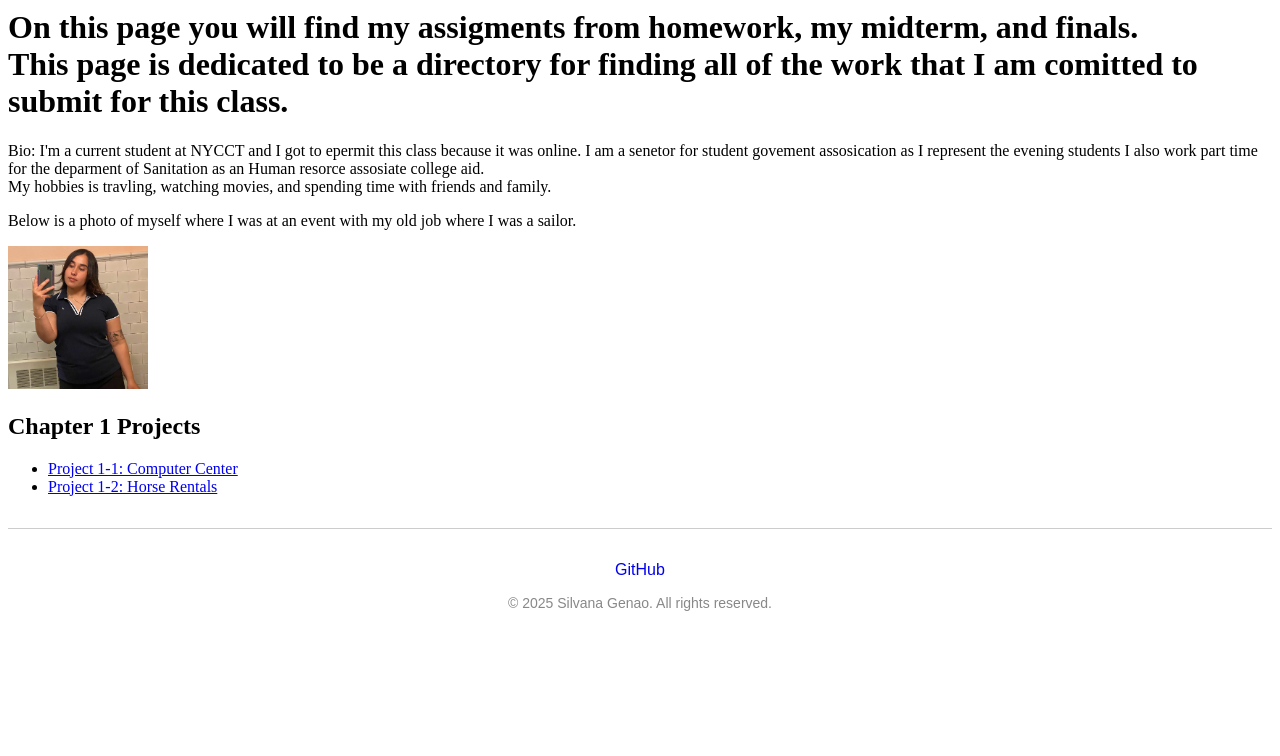
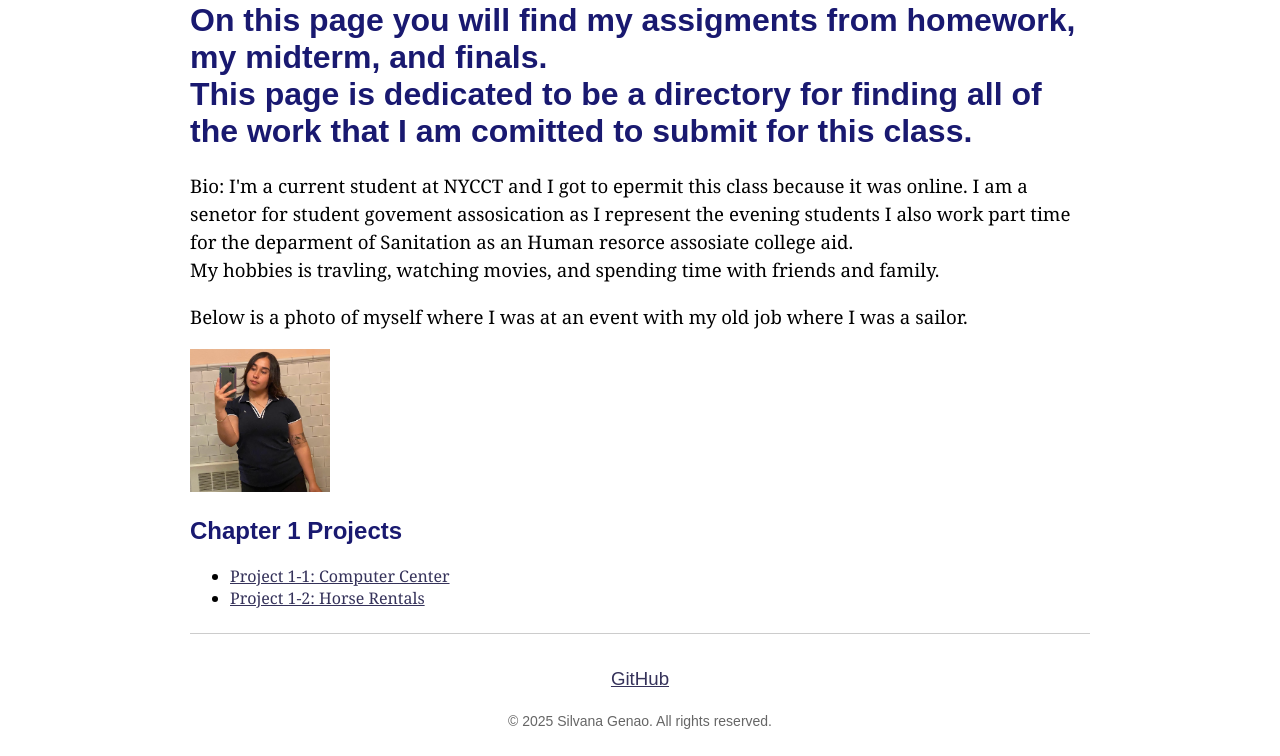
Before and after one commit to on-uh/HTML-work, a plain HTML site: page index.html in a window 1280 px wide. Shown: the part 154-910 px from the top of the page. Before the commit the page ends 800 px from the top, so only its background shows below. Drawn offline with Linux system fonts and the light colour scheme.

Commit message:
Update index.css

```diff
--- a/index.css
+++ b/index.css
@@ -1,15 +1,27 @@
-footer {
-    text-align: center;
-    margin-top: 32px;
-    padding-top:  16px;
-    border-top: 1px solid #ccc;
-    font-family:  Arial, Helvetica, sans-serif;
-    color: #cf55ff;
+/*layout */
+
+html, body { background:#fff; }
+body {
+    max-width: 900px;
+    margin: 0 auto;
+    padding: 0 16px;
+    font-family: Georgia, 'Times New Roman', Times, serif;
+    color: black;
 }
 
-footer a { text-decoration: none; }
-footer a:hover { text-decoration: underline; }
-.copyright {
-    font-size: 14px;
-    color: #888;
-}
+/* headings */
+h1, h2 { font-family: Arial, Helvetica, sans-serif; color: midnightblue;}
+h1 { font-size: 24pt; }
+h2 { font-size: 18pt; }
+p { font-size: 14pt; line-height: 1.5; }
+
+/* links */
+a { color: rgb(53, 50, 90); }
+
+/* footer */
+
+footer { font-size: 10pt; text-align: center; margin: 24px 0; padding-top: 12px;
+     border-top: 1px solid #ccc; font-family: Arial, Helvetica, sans-serif;}
+footer a { color: rgb(53, 50, 90); }
+footer a:hover { color: rgb(20, 20, 50); text-decoration: none; }
+.copyright { color: #666; font-size: 14px; margin-top: auto;}
```
